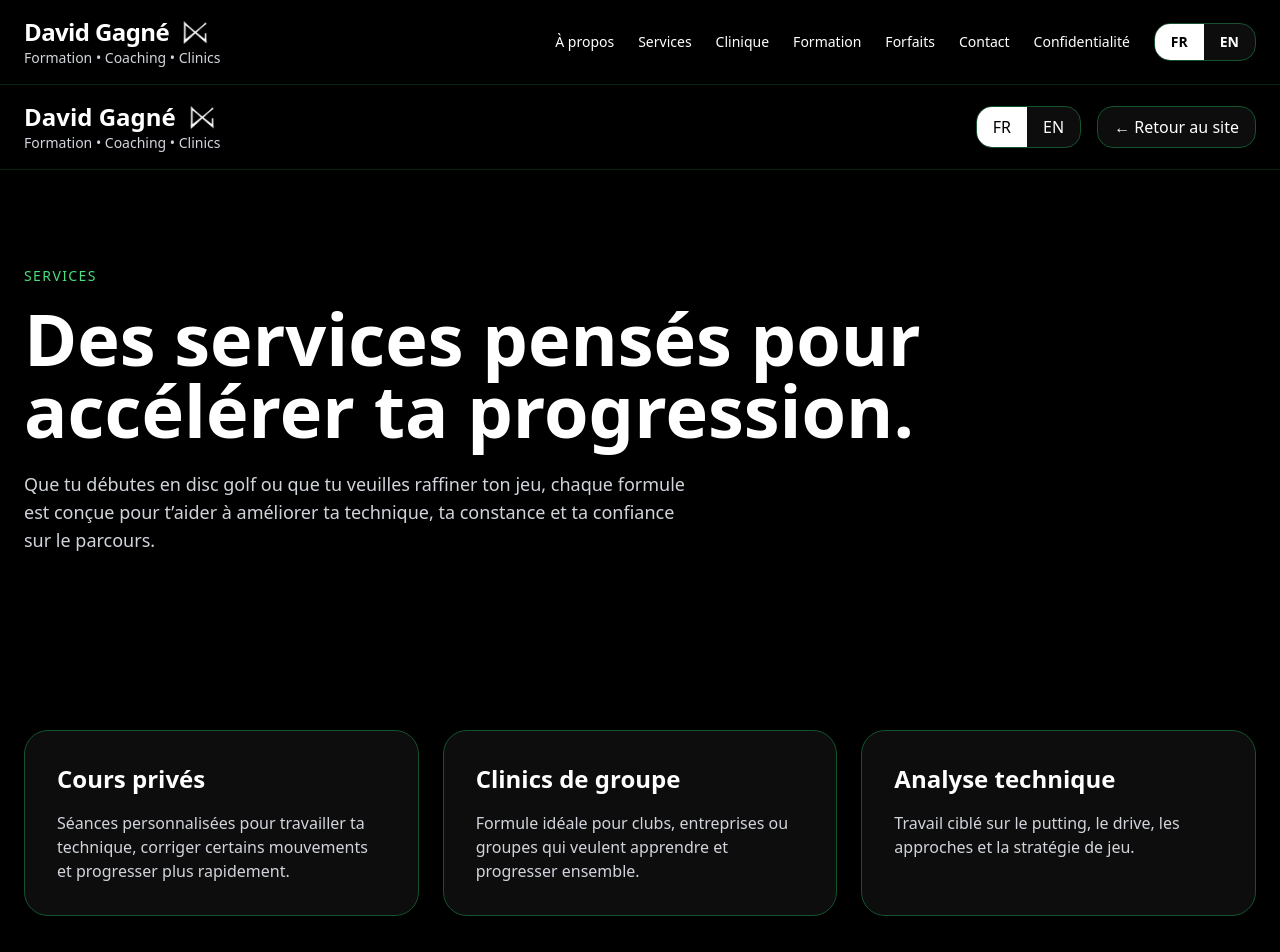
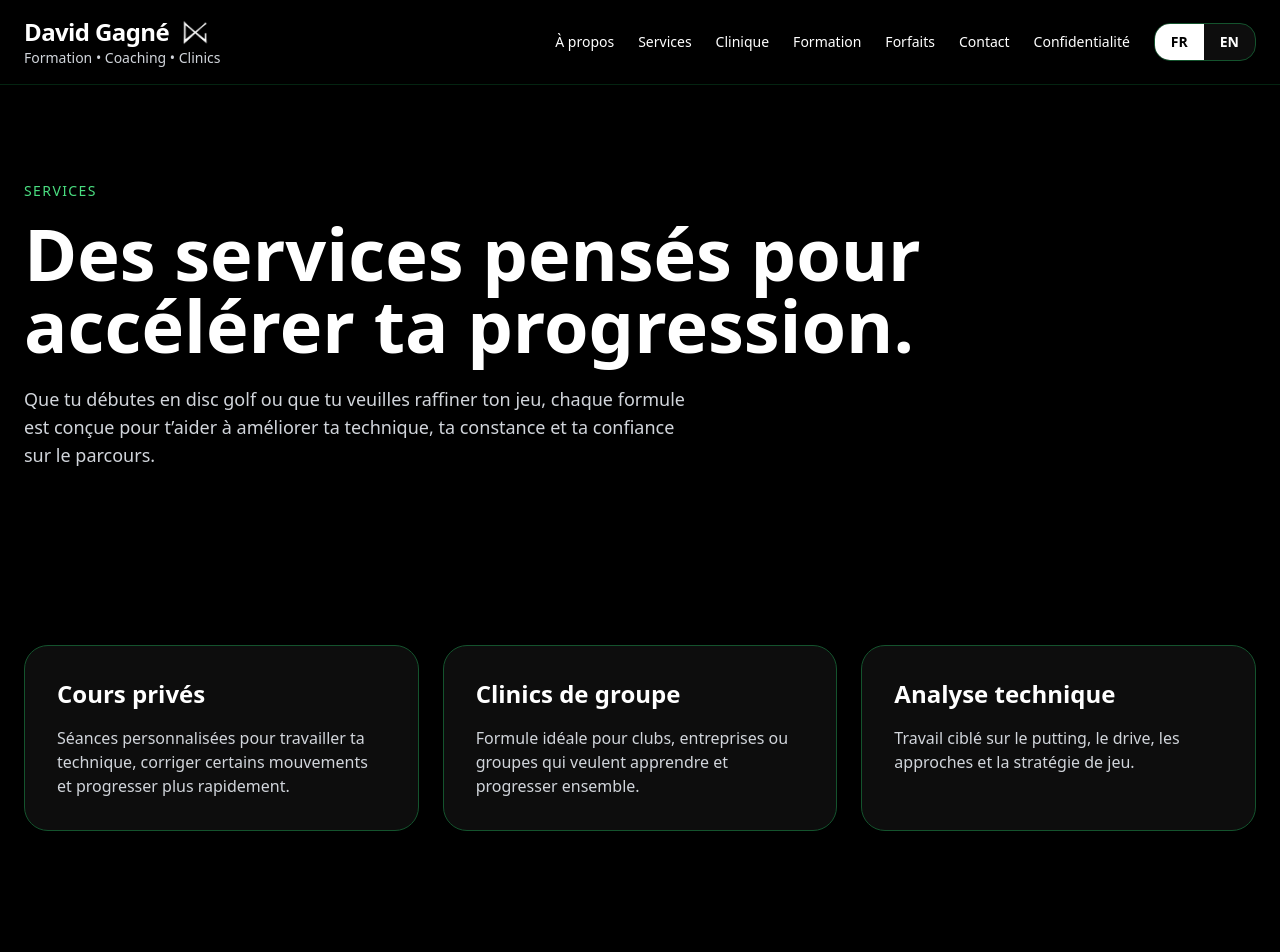
Before and after one commit to DGDiscgolf/DG_Discgolf, a React (Vite) app: page /services in a window 1280 px wide. Shown: the top 952 px of the page. Built offline with nearby package versions, Linux system fonts and the light colour scheme.

Commit message:
Update ServicesPage.jsx

```diff
--- a/src/pages/ServicesPage.jsx
+++ b/src/pages/ServicesPage.jsx
@@ -12,19 +12,8 @@ export default function ServicesPage() {
     window.scrollTo(0, 0);
   }, []);
 
-  const changeLanguage = (lang) => {
-    setLanguage(lang);
-    localStorage.setItem("dg_site_language", lang);
-  };
-
   const content = {
     fr: {
-      meta: {
-        headerSubtitle: "Formation • Coaching • Clinics",
-      },
-      nav: {
-        back: "← Retour au site",
-      },
       hero: {
         badge: "Services",
         title: "Des services pensés pour accélérer ta progression.",
@@ -61,12 +50,6 @@ export default function ServicesPage() {
     },
 
     en: {
-      meta: {
-        headerSubtitle: "Training • Coaching • Clinics",
-      },
-      nav: {
-        back: "← Back to site",
-      },
       hero: {
         badge: "Services",
         title: "Services designed to help you improve faster.",
@@ -107,76 +90,26 @@ export default function ServicesPage() {
 
   return (
     <div className="min-h-screen bg-black text-white">
-      {/* HEADER */}
-      <header className="sticky top-0 z-30 border-b border-green-950/80 bg-black/90 backdrop-blur">
-        <div className="mx-auto flex max-w-7xl items-center justify-between px-6 py-4">
-          <div>
-            <div className="flex items-center gap-3 text-2xl font-bold">
-              David Gagné
-              <img
-                src="/DG_logowhite.png"
-                alt="DG Logo"
-                className="h-7 w-7"
-              />
-            </div>
-            <div className="text-sm text-gray-300">
-              {t.meta.headerSubtitle}
-            </div>
-          </div>
-
-          <div className="flex items-center gap-4">
-            <div className="hidden sm:flex rounded-2xl border border-green-900 bg-white/5 overflow-hidden">
-              <button
-                onClick={() => changeLanguage("fr")}
-                className={`px-4 py-2 ${
-                  language === "fr"
-                    ? "bg-white text-black"
-                    : "text-white hover:bg-white/10"
-                }`}
-              >
-                FR
-              </button>
-              <button
-                onClick={() => changeLanguage("en")}
-                className={`px-4 py-2 ${
-                  language === "en"
-                    ? "bg-white text-black"
-                    : "text-white hover:bg-white/10"
-                }`}
-              >
-                EN
-              </button>
-            </div>
-
-            <Link
-              to="/"
-              className="rounded-2xl border border-green-900 bg-white/5 px-4 py-2 hover:bg-white/10"
-            >
-              {t.nav.back}
-            </Link>
-          </div>
-        </div>
-      </header>
-
-      {/* HERO */}
+      <main>
         <section className="py-24 px-6 max-w-7xl mx-auto">
-        <p className="text-green-400 uppercase text-sm tracking-widest mb-4">
+          <p className="mb-4 text-sm uppercase tracking-widest text-green-400">
             {t.hero.badge}
           </p>
-        <h1 className="text-5xl md:text-7xl font-black mb-6">
+
+          <h1 className="mb-6 text-5xl font-black md:text-7xl">
             {t.hero.title}
           </h1>
-        <p className="text-gray-300 max-w-2xl text-lg">
+
+          <p className="max-w-2xl text-lg text-gray-300">
             {t.hero.text}
           </p>
         </section>
 
-      {/* SERVICES */}
-      <section className="py-20 px-6 max-w-7xl mx-auto grid md:grid-cols-3 gap-6">
+        <section className="mx-auto grid max-w-7xl gap-6 px-6 py-20 md:grid-cols-3">
           {t.services.map((service) => (
             <div
               key={service.title}
-            className="border border-green-900 rounded-3xl p-8 bg-white/5 hover:border-green-700 transition"
+              className="rounded-3xl border border-green-900 bg-white/5 p-8 transition hover:border-green-700"
             >
               <h2 className="text-2xl font-semibold">{service.title}</h2>
               <p className="mt-4 text-gray-300">{service.text}</p>
@@ -184,17 +117,16 @@ export default function ServicesPage() {
           ))}
         </section>
 
-      {/* EXTRAS */}
-      <section className="py-20 px-6 max-w-5xl mx-auto">
-        <h3 className="text-green-400 uppercase tracking-widest text-sm mb-6">
+        <section className="mx-auto max-w-5xl px-6 py-20">
+          <h3 className="mb-6 text-sm uppercase tracking-widest text-green-400">
             {t.extras.title}
           </h3>
 
-        <ul className="grid md:grid-cols-2 gap-4">
+          <ul className="grid gap-4 md:grid-cols-2">
             {t.extras.items.map((item) => (
               <li
                 key={item}
-              className="bg-black/60 border border-green-900 rounded-xl p-4"
+                className="rounded-xl border border-green-900 bg-black/60 p-4"
               >
                 • {item}
               </li>
@@ -202,20 +134,20 @@ export default function ServicesPage() {
           </ul>
         </section>
 
-      {/* CTA */}
-      <section className="py-24 text-center px-6">
+        <section className="px-6 py-24 text-center">
           <h2 className="text-4xl font-bold">{t.cta.title}</h2>
-        <p className="text-gray-300 mt-4 max-w-xl mx-auto">
+          <p className="mx-auto mt-4 max-w-xl text-gray-300">
             {t.cta.text}
           </p>
 
           <Link
             to="/contact"
-          className="mt-6 inline-block bg-green-700 px-6 py-3 rounded-2xl hover:bg-green-600"
+            className="mt-6 inline-block rounded-2xl bg-green-700 px-6 py-3 hover:bg-green-600"
           >
             {t.cta.button}
           </Link>
         </section>
+      </main>
     </div>
   );
 }
```
Lines whose indentation alone changed are shown as unchanged.
